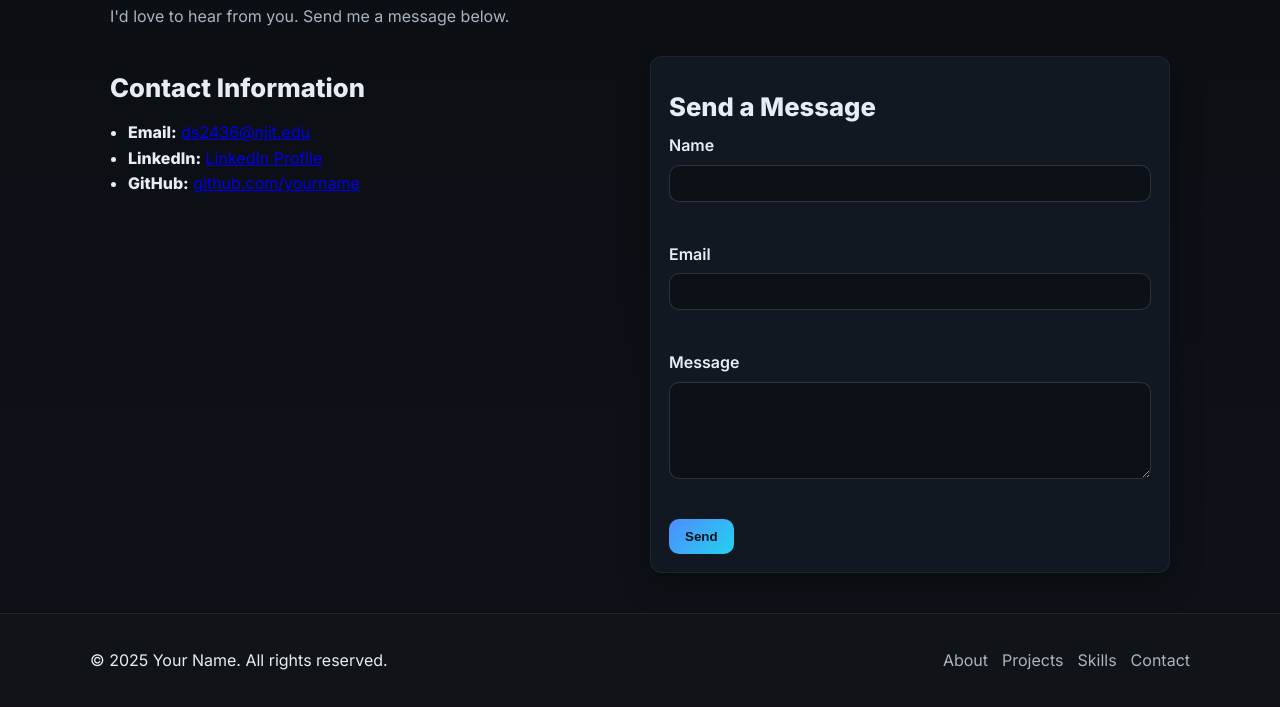
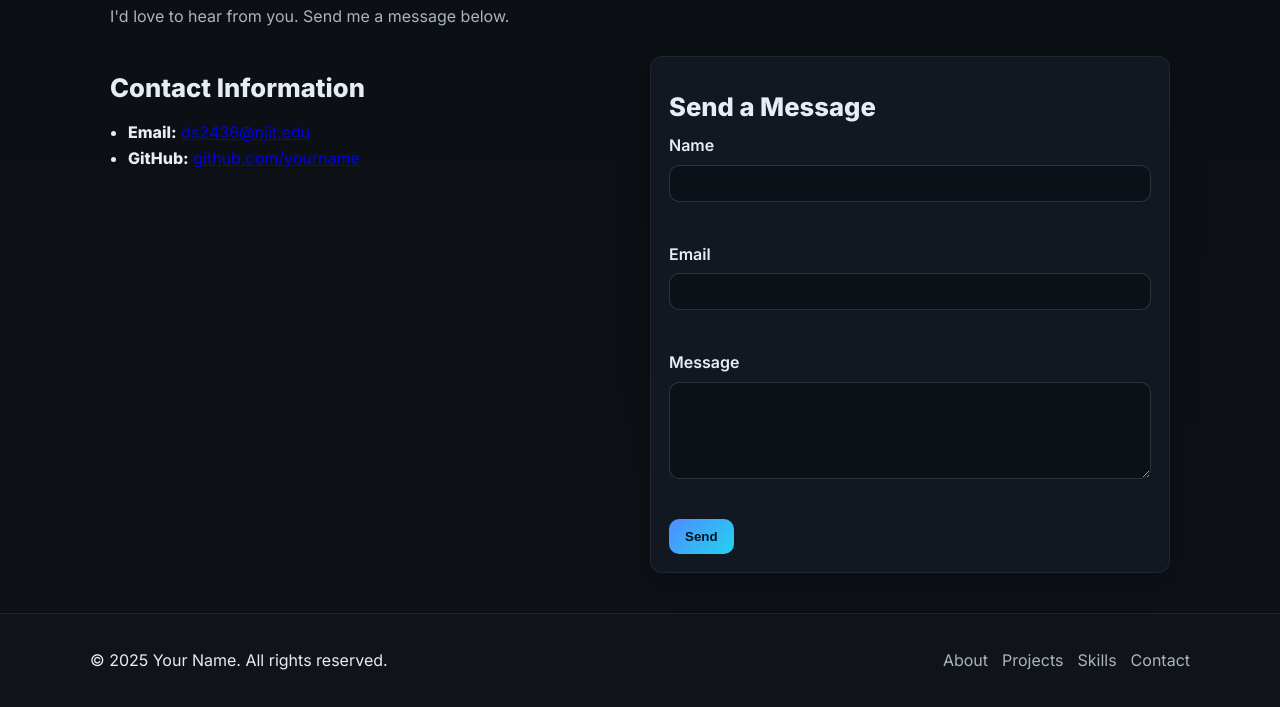
Before and after one commit to ds2436/a3, a plain HTML site: page contact.html in a window 1280 px wide. Shown: the part 188-895 px from the top of the page. Drawn offline with Linux system fonts and the light colour scheme.

Commit message:
Update contact.html

```diff
--- a/contact.html
+++ b/contact.html
@@ -42,7 +42,6 @@
                 <h2 id="contact-info-heading">Contact Information</h2>
                 <ul class="contact-list">
                     <li><strong>Email:</strong> <a href="mailto:you@example.com">ds2436@njit.edu</a></li>
-                    <li><strong>LinkedIn:</strong> <a href="#">LinkedIn Profile</a></li>
                     <li><strong>GitHub:</strong> <a href="#">github.com/yourname</a></li>
                 </ul>
             </div>
```
